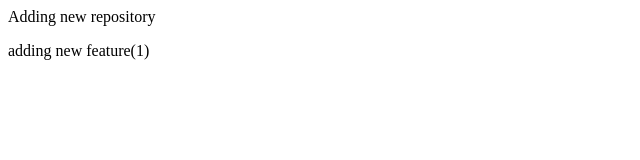
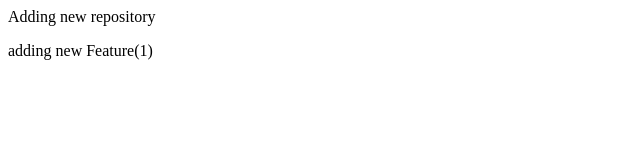
Before and after one commit to nox-lykos/LocalRepo, a plain HTML site: page index.html in a window 1280 px wide. Shown: the full height of the page, 0-640 px from the left. Drawn offline with Linux system fonts and the light colour scheme.

Commit message:
adding new feature1

```diff
--- a/index.html
+++ b/index.html
@@ -1,2 +1,2 @@
 <p>Adding new repository</p>
-<p>adding new feature(1)</p>
+<p>adding new Feature(1)</p>
```
